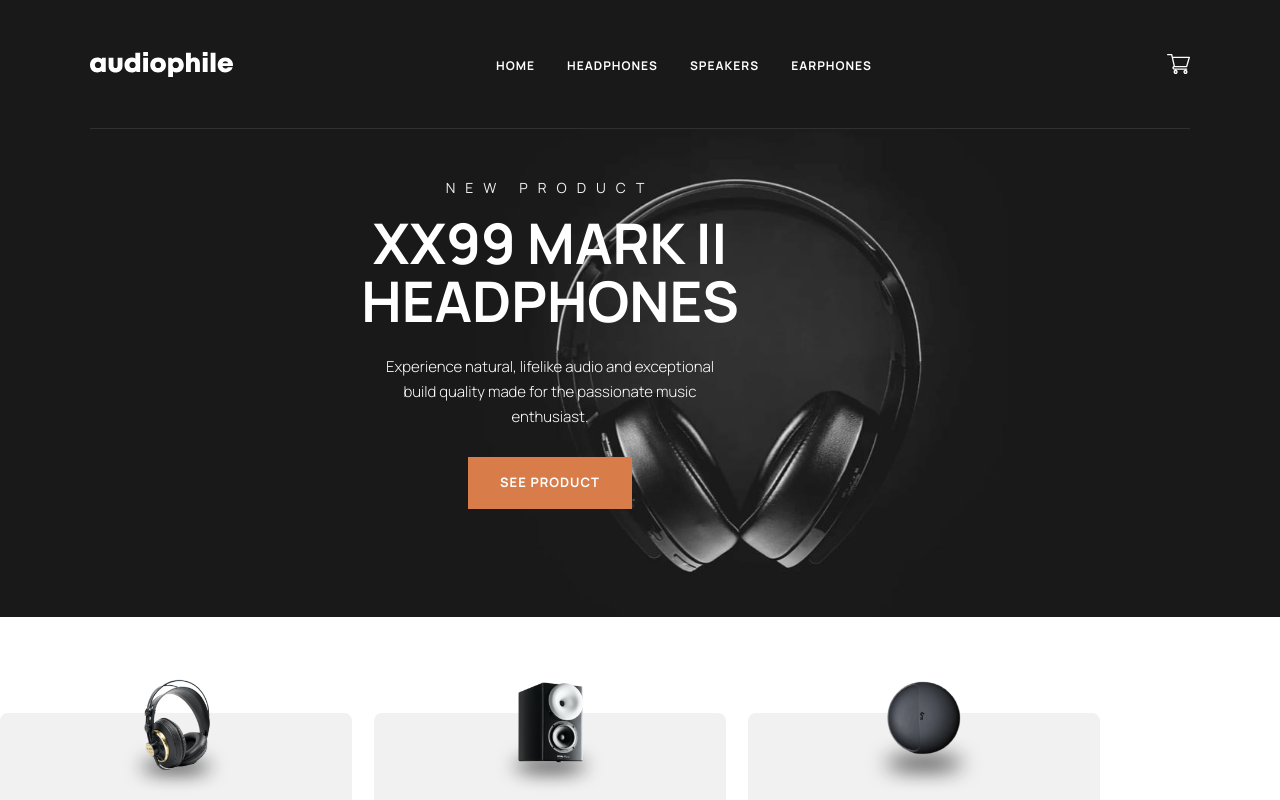
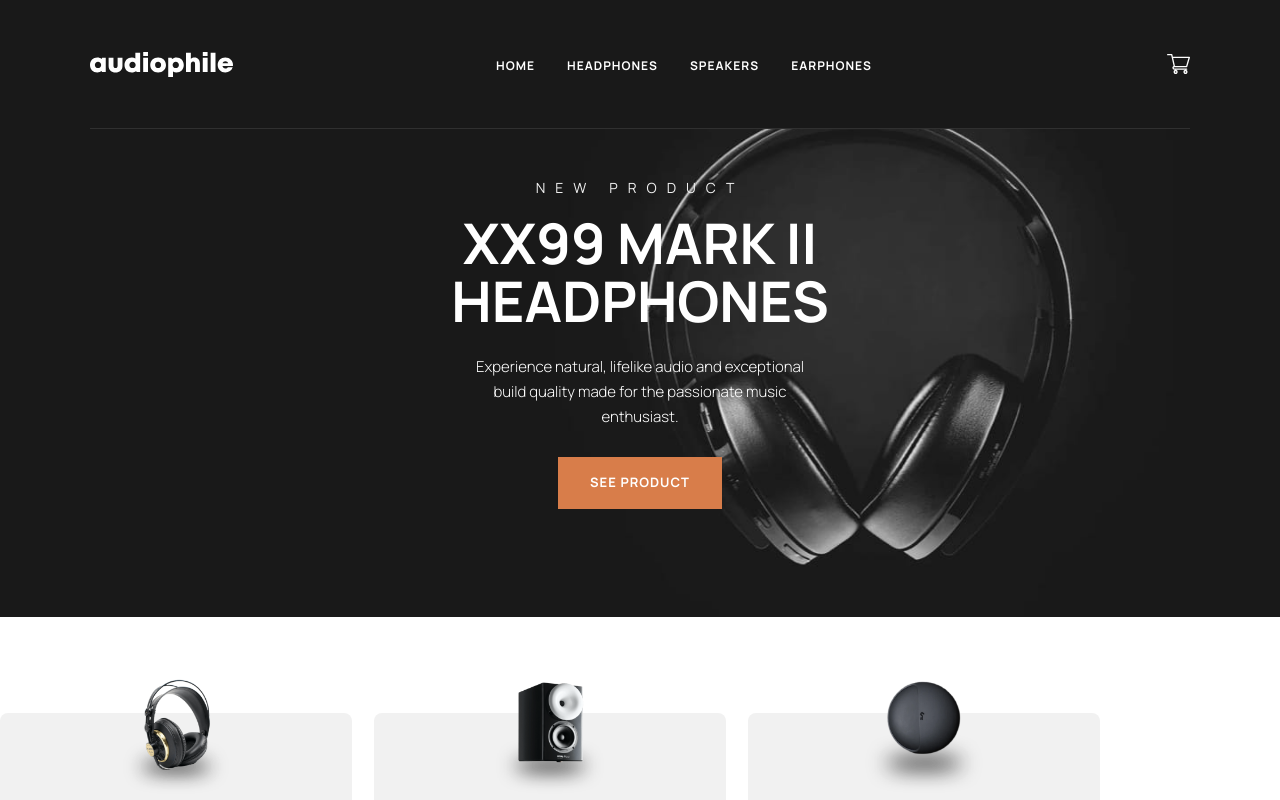
Before and after one commit to bvldares/Audiophile-E-Commerce, a React (Vite) app: page / in a window 1280 px wide. Shown: the top 800 px of the page. Built offline with nearby package versions, Linux system fonts and the light colour scheme.

Commit message:
Update Home.css

```diff
--- a/src/CSS/Home.css
+++ b/src/CSS/Home.css
@@ -9,13 +9,14 @@
 
 .hero-wrapper{
     background-color: #191919;
+    margin: 0 auto;
 }
 
 .hero{
     background-image: url("../assets/home/mobile/image-header.jpg");
     background-repeat: no-repeat;
     background-size: contain;
-    max-width: 1100px;
+    max-width: 1100px2;
     background-position:bottom;
     text-align: center;
     padding: 80px 2.5rem;
```
